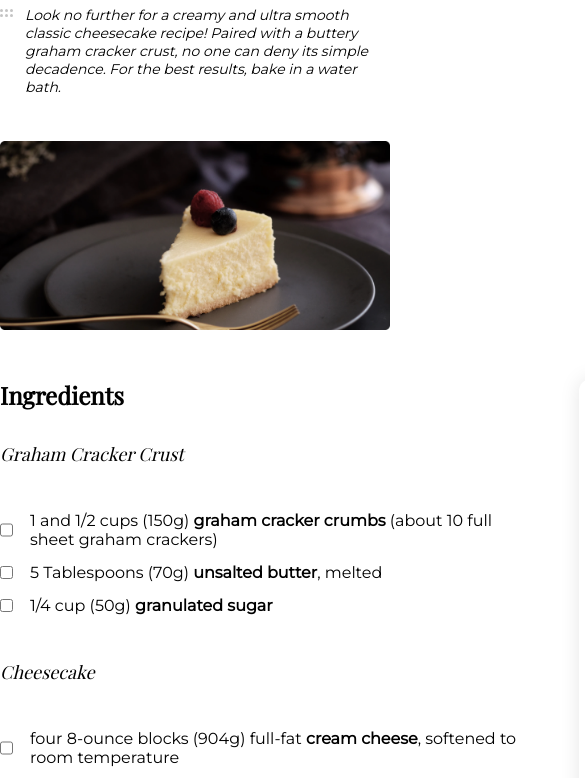
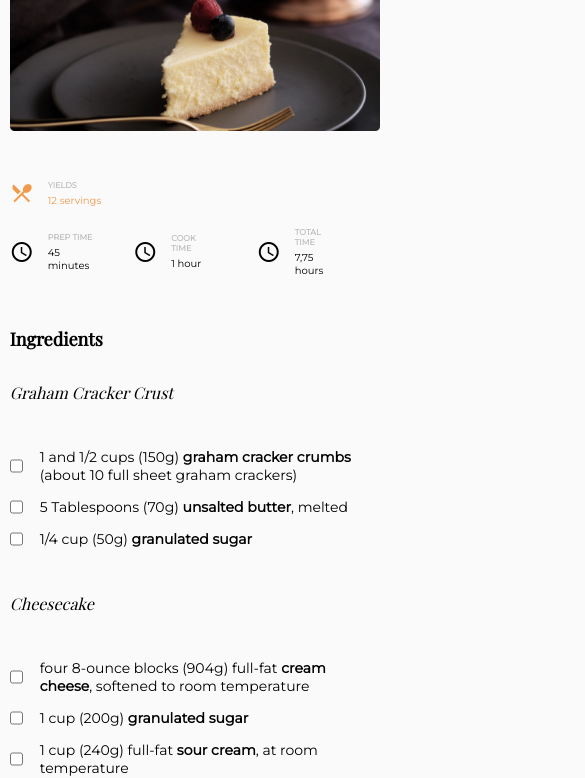
Before and after one commit to Teshell/recipe-page, a plain HTML site: page index.html in a window 390 px wide. Shown: the part 260-1038 px from the top of the page, 585 px wide, since content can reach past the window. Drawn offline with nearby package versions, Linux system fonts and the light colour scheme.

Commit message:
responsive added

```diff
--- a/css/style.css
+++ b/css/style.css
@@ -1,11 +1,14 @@
+/* ----------------- GOOGL FONTS ---------------- */
 @import url("https://fonts.googleapis.com/css2?family=Montserrat&display=swap");
 @import url("https://fonts.googleapis.com/css2?family=Playfair+Display&display=swap");
 
 :root {
+  /* fonts size */
   --small-font-size: 12px;
   --regular-font-size: 14px;
   --big-font-size: 16px;
 
+  /* fonts family */
   --primary-font-family: Montserrat;
   --secondary-font-family: "Playfair Display";
 }
@@ -111,15 +114,6 @@ body {
   margin-right: 15px;
 }
 
-/* source */
-.source,
-.source a {
-  margin-top: 56px;
-  font-size: 16px;
-  text-decoration: none;
-  color: #bdbdbd;
-}
-
 .card {
   padding: 57px 51px 10px 43px;
   box-shadow: 0px 0px 20px rgba(0, 0, 0, 0.1);
@@ -149,18 +143,104 @@ body {
 }
 
 .card-item .item-info-2 {
-  font-size: 14px;
+  font-size: var(--regular-font-size);
 }
 
 .material-icons {
   margin-right: 14px;
 }
 
+/* SOURCE */
+.source,
+.source a {
+  margin-top: 56px;
+  font-size: var(--big-font-size);
+  text-decoration: none;
+  color: #bdbdbd;
+}
+
 /* FOOTER */
 footer p {
   text-align: center;
   font-family: Montserrat;
-  font-size: 14px;
+  font-size: var(--regular-font-size);
   margin: 93px 0 24px 0;
   color: #a9a9a9;
 }
+
+/* MEDIUM SCREEN SIZE */
+@media screen and (max-width: 1004px) {
+  body {
+    background-color: #fafafa;
+  }
+
+  .card {
+    display: flex;
+    border-radius: 0;
+    box-shadow: none;
+    padding: 0;
+    margin-bottom: 30px;
+  }
+
+  .card-item {
+    margin: 0 40px 20px 0;
+  }
+
+  .card-item span {
+    font-size: 1.5em;
+  }
+
+  .card-item .item-info-1 {
+    font-size: 8px;
+  }
+
+  .card-item .item-info-2 {
+    font-size: 10px;
+  }
+
+  .container {
+    width: 95%;
+  }
+
+  .recipe-container {
+    flex-wrap: wrap;
+    flex-direction: column-reverse;
+  }
+
+  .ingredients,
+  .instruction p {
+    width: 95%;
+  }
+}
+
+/* MOBILE SCREEN SIZE */
+@media screen and (max-width: 635px) {
+  .title {
+    font-size: 24px;
+  }
+
+  .recipe-description i {
+    font-size: var(--small-font-size);
+  }
+
+  .recipe-container .section-title {
+    font-size: 18px;
+  }
+
+  .recipe-container .section-subtitle {
+    font-size: var(--big-font-size);
+  }
+  .ingredients .ingredient-item label {
+    font-size: 14px;
+  }
+
+  .card {
+    display: grid;
+    grid-template-columns: 1fr 1fr 1fr;
+    grid-template-areas: "header header header";
+  }
+
+  .card-item:nth-child(1) {
+    grid-area: header;
+  }
+}
```
